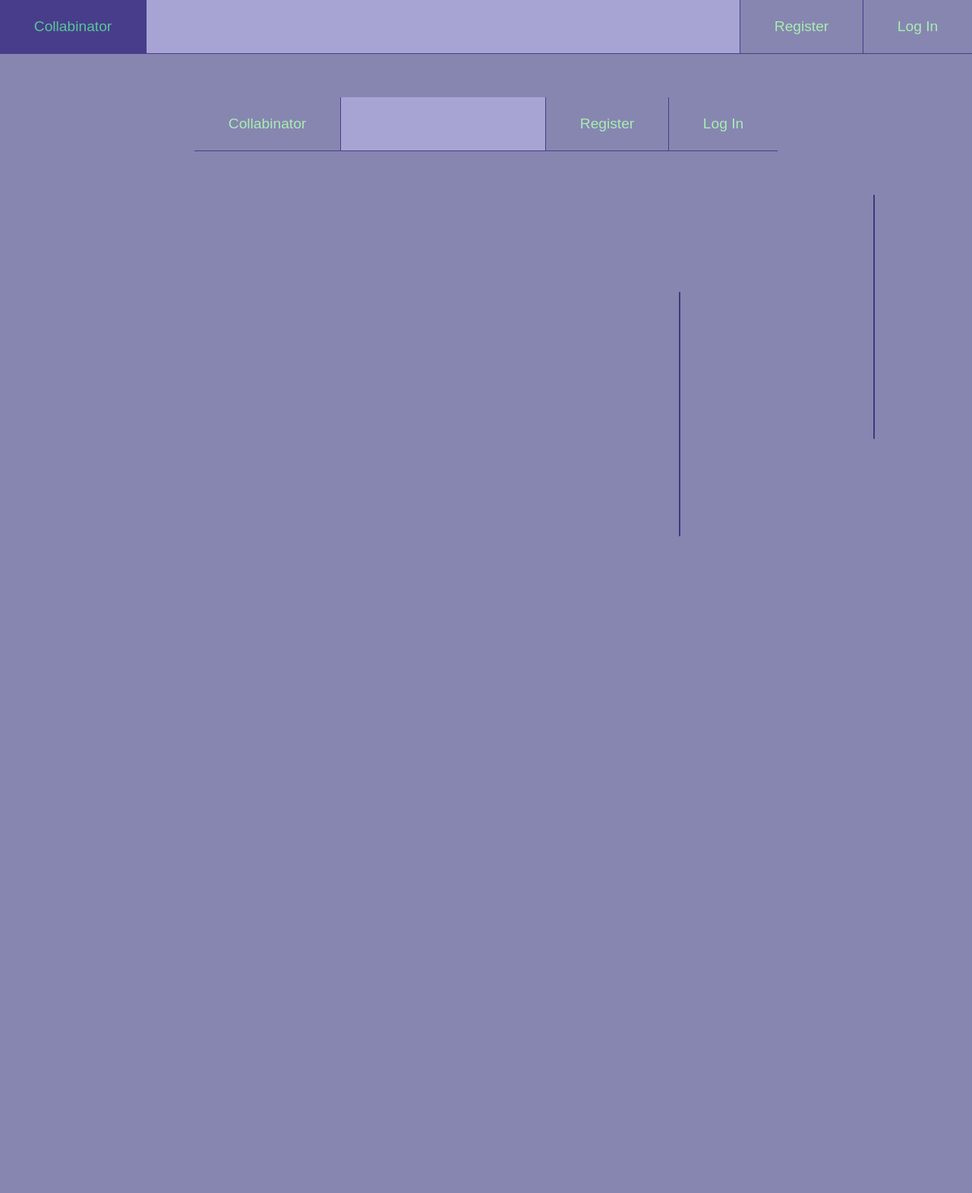
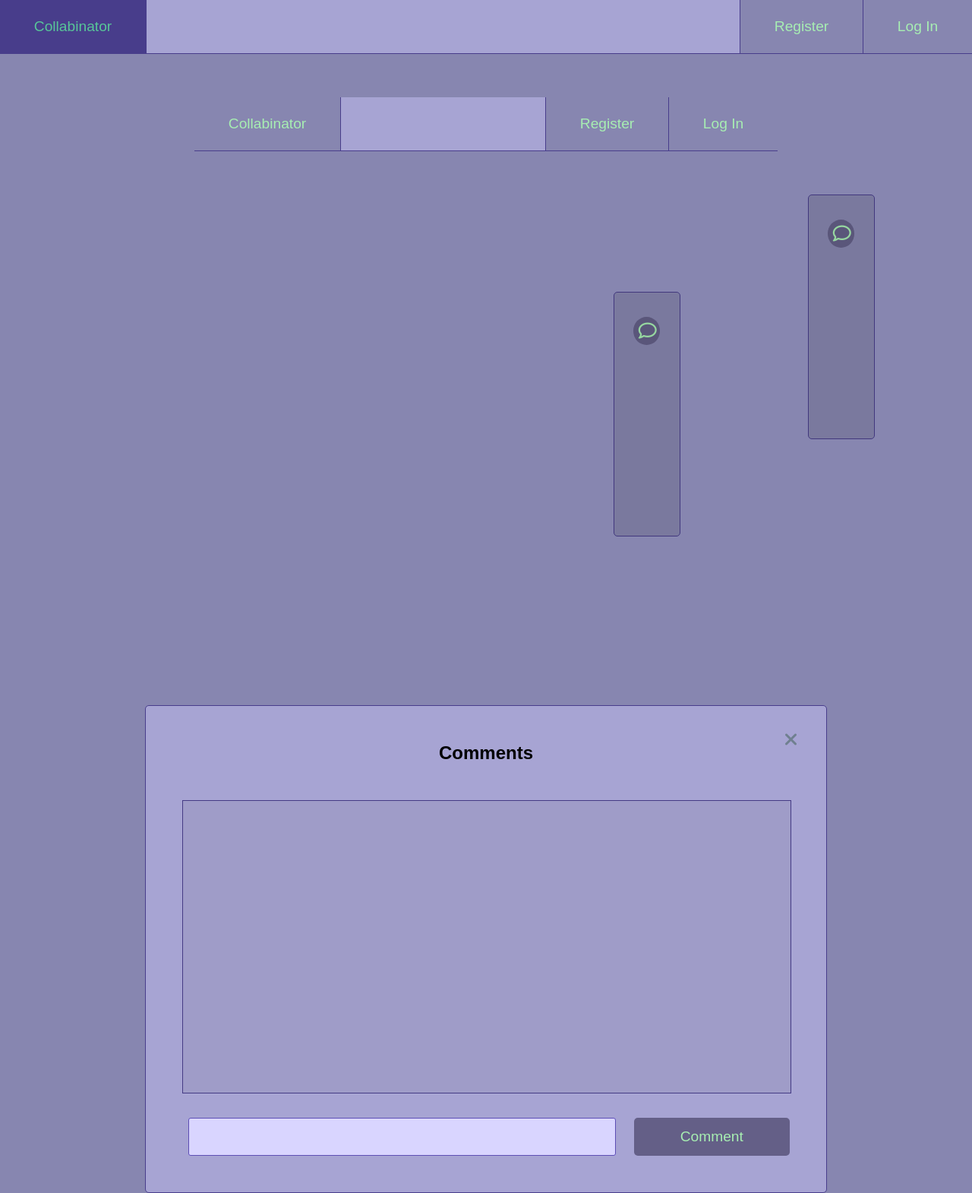
Before and after one commit to TreyCherry/CSS499-Collabinator, a Flask app: template templates/docview/viewDocument.html in a window 1280 px wide. Shown: the whole page at 76% size. Before the commit the page ends 706 px from the top, so only its background shows below. Run offline with Flask 3, Linux system fonts and the light colour scheme; the template is opened without the code that fills it: most values are stand-ins (such as "Sample title", 1, 10 or a date in 2020); parts of the project's set-up code (start-up, migrations or seed data) failed here and were passed over; some libraries are stand-ins or nearby versions.

Commit message:
comment section styling

```diff
--- a/static/style.css
+++ b/static/style.css
@@ -114,6 +114,48 @@ button:disabled {
 
 .rolename {
 	display: inline-block;
+}
+
+.comment-section {
+	width: 50rem;
+	margin: auto;
+	height: 30rem;
+}
+
+.comment-box {
+	width: 100%;
+	border: var(--darker-purple) 1px solid;
+	background-color: var(--light-purple);
+	filter: brightness(0.95);
+	color: var(--dark-purple);
+	height: 24rem;
+	overflow-y: auto;
+}
+
+.comment-input {
+	padding: 0.5rem;
+	flex: 3;
+	margin-right: 1.5rem;
+	margin-left: 0.5rem;
+	border: var(--darker-purple) 1px solid;
+	border-radius: 3px;
+	resize: none;
+	overflow: auto;
+	background-color: var(--light-purple);
+	filter: brightness(1.3);
+	font-size: 1.1rem;
+	overflow-wrap: normal;
+	height: 2rem;
+}
+
+.comment-container {
+	display: flex;
+	margin-top: 2rem;
+}
+
+.comment-container button {
+	flex: 1;
+	margin: 0;
 }
 
 .click-icon:hover:not(.disabled) {
@@ -380,6 +422,28 @@ div.savewrapper {
 	float: left;
 }
 
+.bottom-box {
+	width: 70%;
+	position: relative;
+	border-bottom: none;
+	background-color: var(--light-purple);
+	margin: auto;
+	text-align: center;
+	border: var(--darker-purple) 1px solid;
+	border-radius: 5px;
+	z-index: 5;
+	height: 40rem;
+}
+
+.bottom-box h2 {
+	margin: 3rem 0;
+}
+
+.corner {
+	bottom: unset !important;
+	top: 2rem;
+}
+
 .top-box {
 	width: 90%;
 	position: sticky;
@@ -515,6 +579,9 @@ form.wider {
 }
 form.wider button {
 	margin-top: 5rem;
+}
+
+.fix-size-button {
 	width: 10rem;
 }
 
--- a/templates/docview/viewDocument.html
+++ b/templates/docview/viewDocument.html
@@ -39,7 +39,7 @@
                                         {% endfor %}
                                     </tbody>
                                 </table>
-                                <button onclick="setAction('markreview', this.form, false)">Submit</button>
+                                <button class="fix-size-button" onclick="setAction('markreview', this.form, false)">Submit</button>
                             </form>
                         {% endif %}
                     {% endif %}
@@ -68,8 +68,22 @@
             {% if docstate != 2 and check_state(g.stateint, 7) %}
             <i class="click-icon fa-solid fa-arrow-up-from-bracket big" onclick="setAction('update')"></i>
             {% endif %}
+            <i class="click-icon fa-regular fa-comment big"></i>
         </div>
         <iframe class="docview" src="{{ url_for('docs.viewer') }}?filename={{ filename }}"></iframe> {# iframe to display document #}
+    </div>
+    <div class="bottom-box">
+        <i class="min-icon fa-solid fa-xmark big corner"></i>
+        <h2>Comments</h2>
+        <div class="comment-section">
+            <div class="comment-box">
+
+            </div>
+            <div class="comment-container">
+                <textarea class="comment-input"></textarea>
+                <button>Comment</button>
+            </div>
+        </div>
     </div>
 {% endblock %}
 
```
